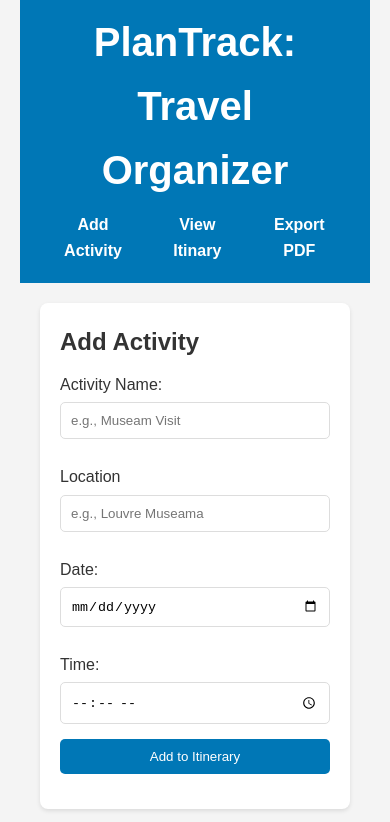
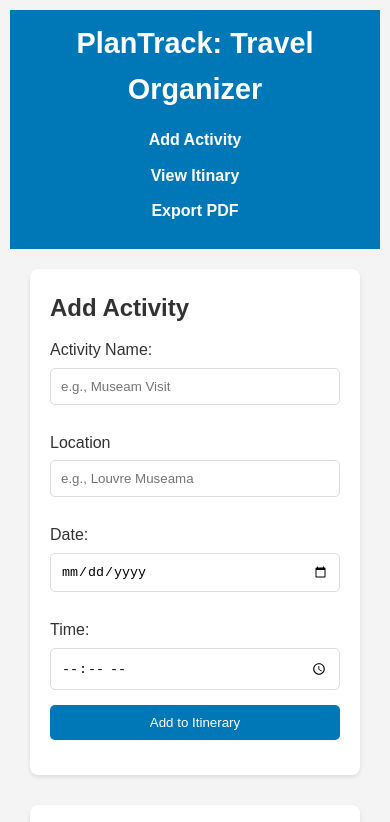
Before and after one commit to agodahdev/MyTravel, a plain HTML site: page index.html in a window 390 px wide. Shown: the top 822 px of the page. Drawn offline with Linux system fonts and the light colour scheme.

Commit message:
added media query

```diff
--- a/assets/css/styles.css
+++ b/assets/css/styles.css
@@ -95,3 +95,22 @@ footer {
     color: #fff;
     border-radius: 5px;
 }
+
+@media (max-width: 768px) {
+    body {
+        padding: 10px;
+    }
+
+    header h1 {
+        font-size: 1.8rem;
+    }
+
+    nav ul {
+        flex-direction: column;
+        align-items: center;
+    }
+
+    nav ul li {
+        margin: 5px 0;
+    }
+}
```
